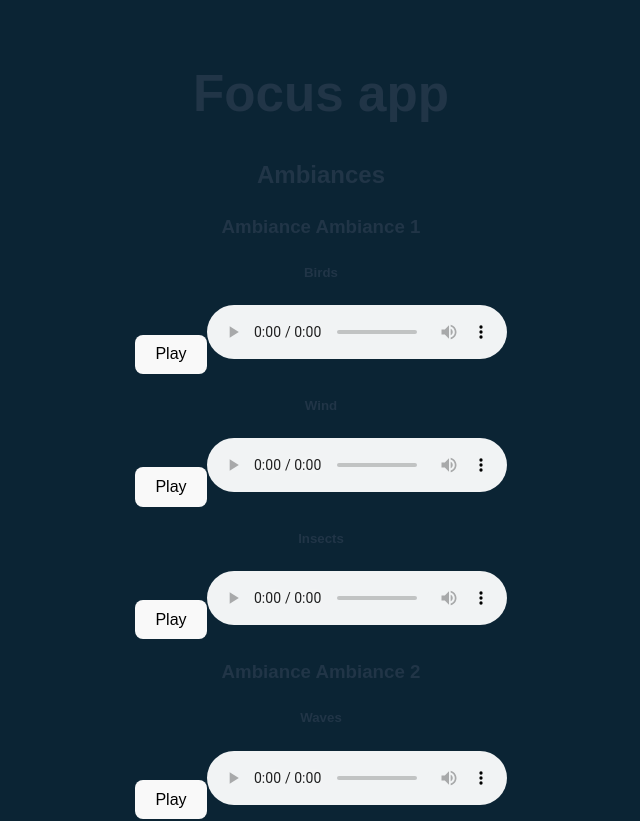
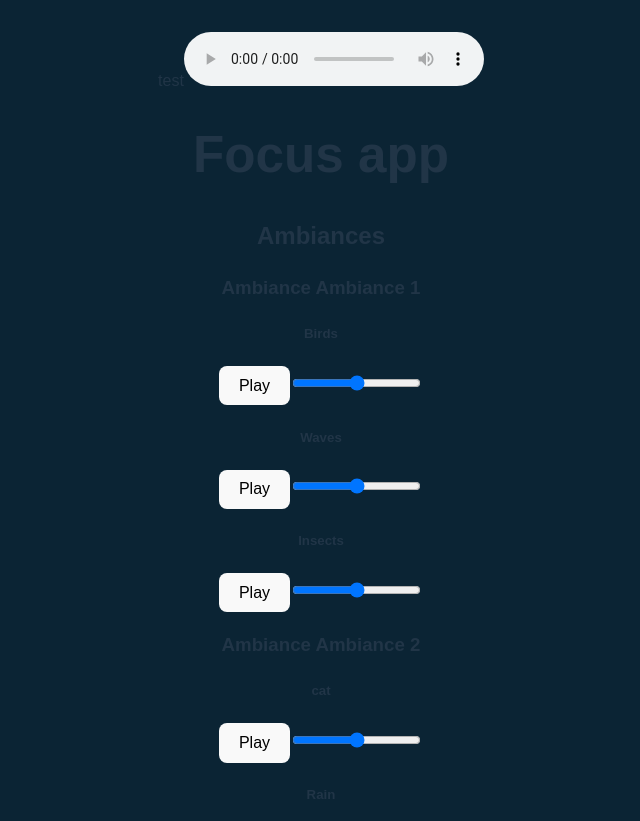
Before and after one commit to edesgree/react-focus-app, a React (Vite) app: page / in a window 1280 px wide. Shown: the top 821 px of the page, without its empty margins (319-959 px from the left). Built offline with nearby package versions, Linux system fonts and the light colour scheme.

Commit message:
create audio component

```diff
--- a/src/App.jsx
+++ b/src/App.jsx
@@ -1,9 +1,9 @@
-import { useState } from 'react';
+import cat from './assets/audio/cat.wav';
 import Ambiance from './components/Ambiance';
 import Ambiances from './components/Ambiances';
 import { ambianceData, audios } from './data';
 function App() {
-    const [count, setCount] = useState(0);
+
     const ambianceElements = ambianceData.map((ambiance) => {
         const ambianceAudios = ambiance.audiosId.map((audioId) => {
             return audios.find((audio) => audio.id === audioId);
@@ -14,7 +14,7 @@ function App() {
     );
     return (
         <>
-
+            test<audio controls src={cat} ></audio>
             <h1>Focus app</h1>
 
 
--- a/src/components/Ambiance.jsx
+++ b/src/components/Ambiance.jsx
@@ -2,7 +2,7 @@ import Audio from "./Audio";
 export default function Ambiance({ name, audios, ambianceId }) {
     const audioElements = audios.map((audio) => {
         return (
-            <Audio key={audio.id} name={audio.name} url={audio.url} />
+            <Audio key={audio.id} name={audio.name} file={audio.file} />
         );
     });
     return (
--- a/src/components/Audio.jsx
+++ b/src/components/Audio.jsx
@@ -1,8 +1,9 @@
 import React from "react";
-export default function Audio({ name, audioId, url }) {
+
+export default function Audio({ name, audioId, file }) {
     const [isPlaying, setIsPlaying] = React.useState(false);
-    const audioRef = React.createRef();
-
+    const [volume, setVolume] = React.useState(0.5);
+    const audioRef = React.useRef(null);
     const togglePlay = () => {
         if (isPlaying) {
             audioRef.current.pause();
@@ -10,15 +11,29 @@ export default function Audio({ name, audioId, url }) {
             audioRef.current.play();
         }
         setIsPlaying(!isPlaying);
+        console.log(file);
     };
-
+    const handleVolumeChange = (e) => {
+        setVolume(e.target.value);
+        audioRef.current.volume = e.target.value;
+    };
     return (
         <div id={audioId}>
             <h5>{name}</h5>
             <button onClick={togglePlay}>{isPlaying ? 'Pause' : 'Play'}</button>
-            <audio ref={audioRef} controls>
-                <source src={url} type="audio/mpeg" />
+            <input
+                type="range"
+                min="0"
+                max="1"
+                step="0.01"
+                value={volume}
+                onChange={handleVolumeChange}
+            />
+            <audio ref={audioRef} controls={false} >
+                <source src={file} type="audio/mpeg" />
+                Your browser does not support the audio element.
             </audio>
+
         </div>
     );
 }
--- a/src/data.js
+++ b/src/data.js
@@ -1,4 +1,8 @@
-
+import birds from './assets/audio/birds.wav';
+import cat from './assets/audio/cat.wav';
+import insects from './assets/audio/insects.wav';
+import rain from './assets/audio/rain.wav';
+import waves from './assets/audio/waves.wav';
 export const ambianceData = [
     {
         id: 1,
@@ -19,26 +23,26 @@ export const audios = [
     {
         id: 1,
         name: 'Birds',
-        url: 'birds.mp3'
+        file: birds
     },
     {
         id: 2,
-        name: 'Wind',
-        url: 'wind.mp3'
+        name: 'Waves',
+        file: waves
     },
     {
         id: 3,
         name: 'Insects',
-        url: 'insects.mp3'
+        file: insects
     },
     {
         id: 4,
-        name: 'Waves',
-        url: 'waves.mp3'
+        name: 'cat',
+        file: cat
     },
     {
         id: 5,
         name: 'Rain',
-        url: 'rain.mp3'
+        file: rain
     },
 ];
```
